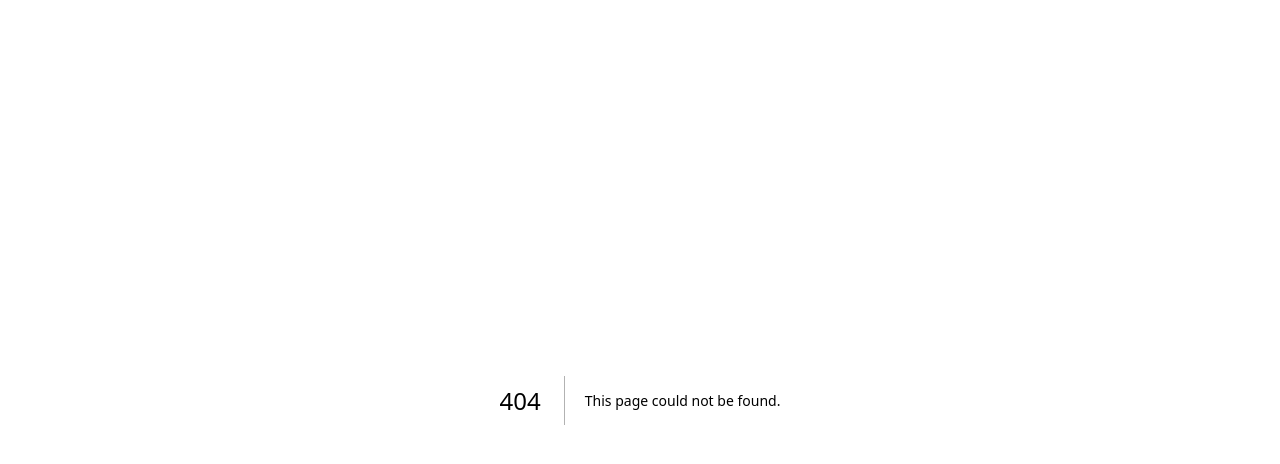
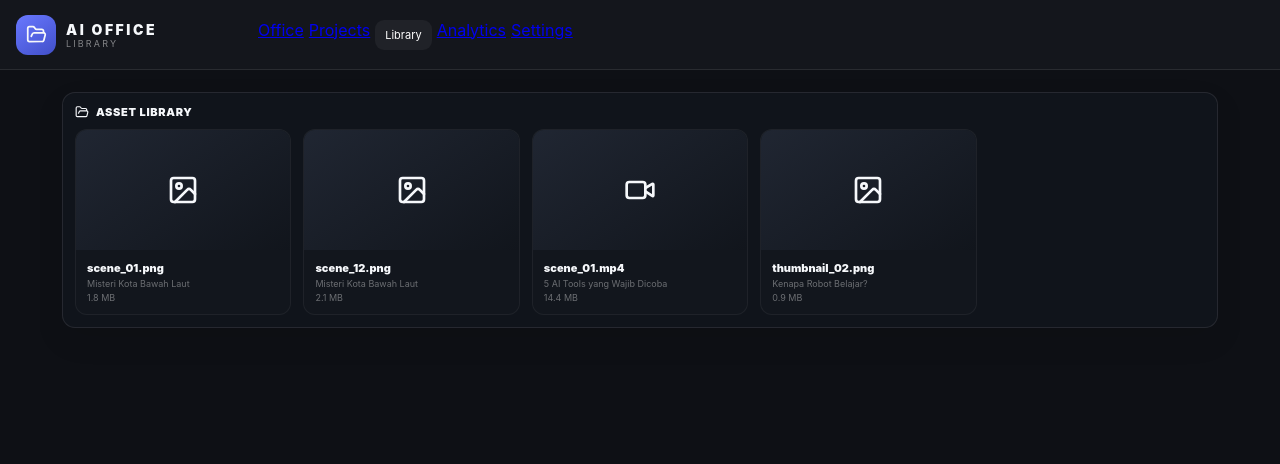
Before and after one commit to Charanko1/automation-videos, a Next.js app: page /library in a window 1280 px wide. Before the commit this address had no page. Shown: the top 464 px of the page. Built offline with nearby package versions, Linux system fonts and the light colour scheme.

Commit message:
feat: add library page

```diff
--- /dev/null
+++ b/app/library/page.tsx
@@ -0,0 +1,36 @@
+"use client";
+
+import Link from "next/link";
+import { FolderOpen, Image as ImageIcon, Video } from "lucide-react";
+
+const assets = [
+  ["scene_01.png","Image","Misteri Kota Bawah Laut","1.8 MB"],
+  ["scene_12.png","Image","Misteri Kota Bawah Laut","2.1 MB"],
+  ["scene_01.mp4","Video","5 AI Tools yang Wajib Dicoba","14.4 MB"],
+  ["thumbnail_02.png","Image","Kenapa Robot Belajar?","0.9 MB"],
+];
+
+export default function LibraryPage() {
+  return <div className="app">
+    <header className="top">
+      <div className="brand"><div className="brandIcon"><FolderOpen size={21}/></div><div><div className="brandTitle">AI OFFICE</div><div className="brandSub">LIBRARY</div></div></div>
+      <nav className="nav">
+        <Link className="nav-item" href="/">Office</Link>
+        <Link className="nav-item" href="/projects">Projects</Link>
+        <span className="nav-item active">Library</span>
+        <Link className="nav-item" href="/analytics">Analytics</Link>
+        <Link className="nav-item" href="/settings">Settings</Link>
+      </nav>
+    </header>
+    <div style={{padding:22,maxWidth:1200,width:"100%",margin:"0 auto",overflow:"auto"}}>
+      <div className="card"><div className="title"><FolderOpen size={14}/> ASSET LIBRARY</div>
+        <div style={{display:"grid",gridTemplateColumns:"repeat(auto-fill,minmax(210px,1fr))",gap:12}}>
+          {assets.map(a=><div key={a[0]} style={{border:"1px solid #ffffff0d",borderRadius:12,overflow:"hidden",background:"#ffffff03"}}>
+            <div style={{height:120,display:"grid",placeItems:"center",background:"linear-gradient(145deg,#202632,#11151c)"}}>{a[1]==="Video"?<Video size={32}/>:<ImageIcon size={32}/>}</div>
+            <div style={{padding:11}}><div style={{fontSize:11,fontWeight:900}}>{a[0]}</div><div className="muted">{a[2]}</div><div className="muted">{a[3]}</div></div>
+          </div>)}
+        </div>
+      </div>
+    </div>
+  </div>;
+}
```
